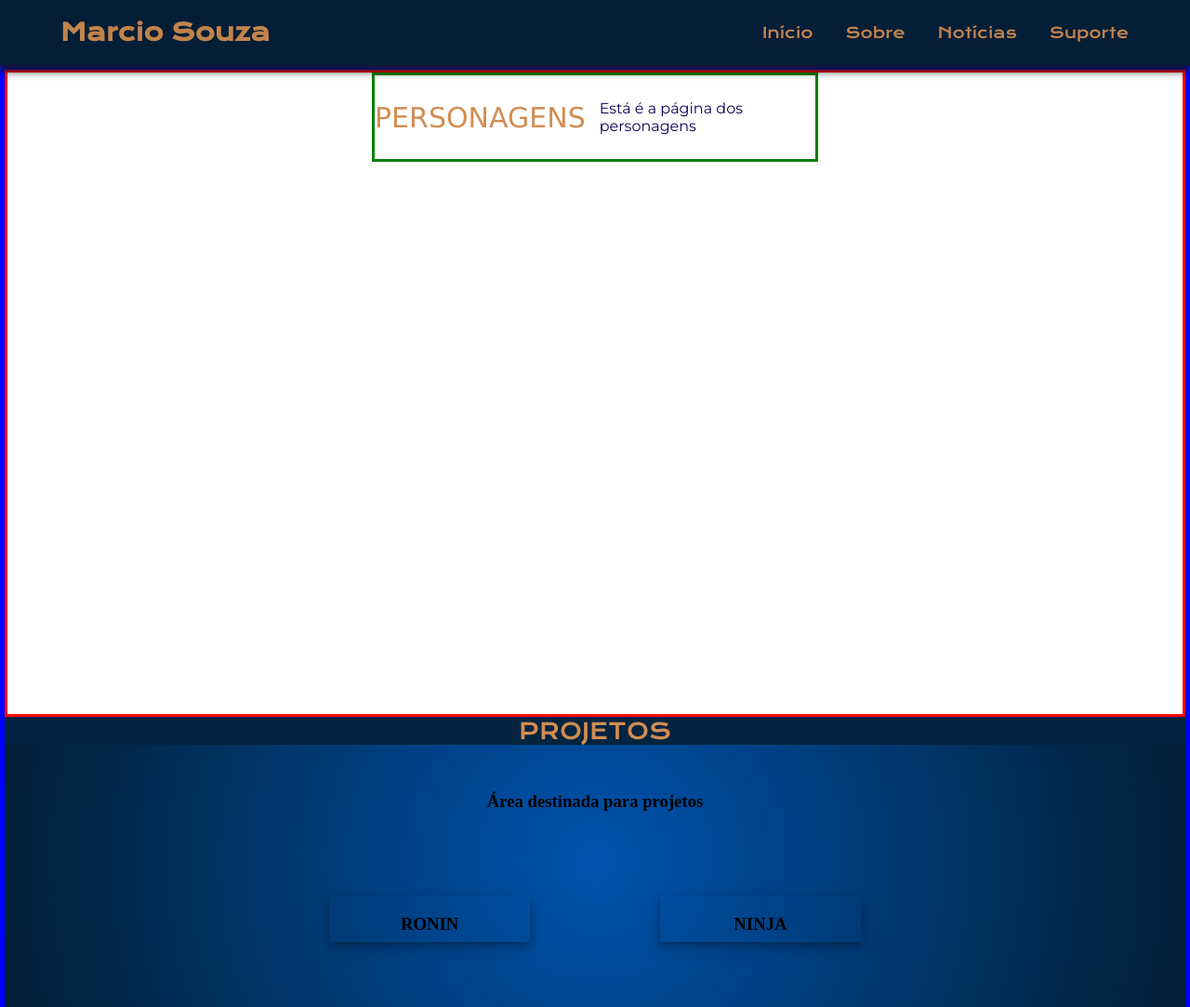
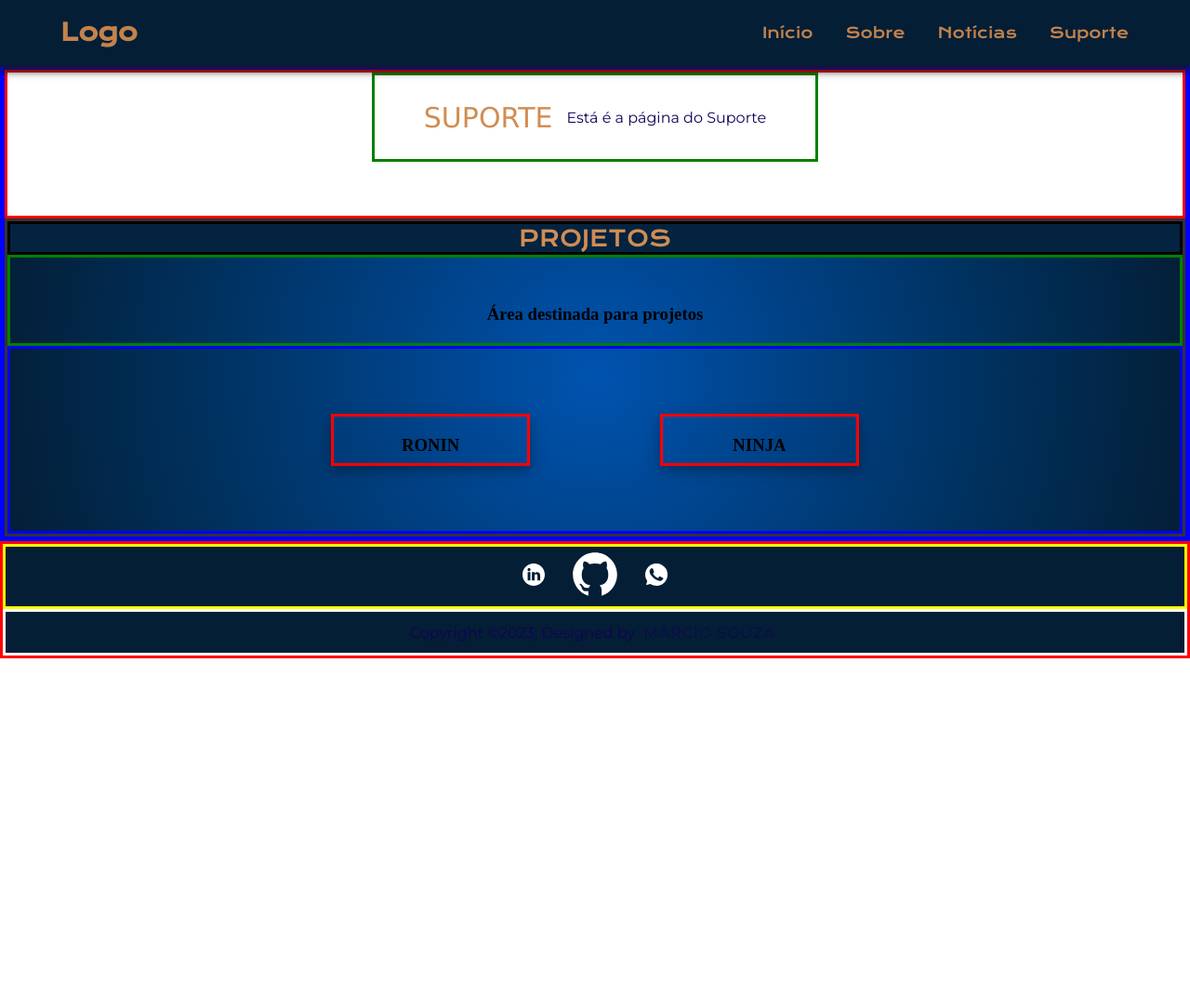
Before and after one commit to MarcioSouzaTI/Game---Page-2, a plain HTML site: page pages/support.html in a window 1280 px wide. Shown: the top 1083 px of the page at 93% size. After the commit the page ends 800 px from the top, so only its background shows below. Drawn offline with nearby package versions, Linux system fonts and the light colour scheme; a script that the page names is missing.

Commit message:
acrescentando páginas

```diff
--- a/pages/support.html
+++ b/pages/support.html
@@ -4,14 +4,18 @@
     <meta charset="UTF-8">
     <meta http-equiv="X-UA-Compatible" content="IE=edge">
     <meta name="viewport" content="width=device-width, initial-scale=1.0">
-    <link rel="stylesheet" href="../index.css">
-    <title>Personagens</title>
+    <link rel="stylesheet" href="../style/menu.css">
+    <link rel="stylesheet" href="../style/support/support.css">
+    <link rel="stylesheet" href="../style/footer.css">
+    <link rel="stylesheet" href="../style/mediaq.css">
+    <link rel="stylesheet" href="../style/page.css">
+    <title>Suporte</title>
 </head>
 <body>
 
     <header class="container-menu">
         <div class="logo">
-            <a href="#">Marcio Souza</a>
+            <a href="#">Logo</a>
         </div>
         <nav class="navbar">
             <ul class="nav-menu">
@@ -32,8 +36,8 @@
         <!-- Primeiro Banner -->
         <div class="main-content">
             <div class="test-page">
-                <h1>PERSONAGENS</h1>
-                <P>Está é a página dos personagens</P>
+                <h1>SUPORTE</h1>
+                <P>Está é a página do Suporte</P>
             </div>
         </div>
 
@@ -59,9 +63,9 @@
     </main>
     <footer class="main-footer">
         <div class="social-cont">
-            <a href=""><img src="assets/linkedin-1.svg" class="contato-img" alt=""></a>
-            <a href=""><img src="assets/icons8-github (2).svg" class="contato-img" alt=""></a>
-            <a href=""><img src="assets/whatsapp-1.svg" class="contato-img" alt=""></a>
+            <a href=""><img src="../assets/linkedin-1.svg" class="contato-img" alt=""></a>
+            <a href=""><img src="../assets/icons8-github (2).svg" class="contato-img" alt=""></a>
+            <a href=""><img src="../assets/whatsapp-1.svg" class="contato-img" alt=""></a>
         </div>
 
         <div class="footer-bottom">
--- /dev/null
+++ b/style/support/support.css
@@ -0,0 +1,78 @@
+/* ---------------------- Primeiro banner da página --------------------- */
+.main-content {
+    display: flex;
+    justify-content: center;
+    width: 100%;
+    height: 20vh;
+    border: solid red 3px;
+}
+.test-page {
+    display: flex;
+    justify-content: center;
+    align-items: center;
+    width: 30rem;
+    height: 6rem;
+    gap: 15px;
+    border: solid green;
+}
+
+/* ----------------------------- Área dos Projetos ------------------------- */
+
+.projetos{
+    display: flex;
+    flex-direction: column;
+    position: relative;
+    background-image: radial-gradient(circle, #0053af, #004185, #00305c, #041e36);
+    border: solid rgb(52, 50, 50);
+
+}
+.projetos-titulo{
+    background: #042340;
+    font-family: 'Krona One', sans-serif;
+    font-size: 1.5rem;
+    border: solid black;
+    width: 100%;
+}
+.projetos-texto{
+    text-align: center;
+    padding-top: 50px;
+    padding-bottom: 20px;
+    border: solid green;
+}
+.projetos-box{
+    display: flex;
+    border: solid blue;
+    flex-wrap: wrap;
+    justify-content: center;
+    padding-bottom: 70px;
+}
+.projetos-box-card{
+    display: block;
+    position: relative;
+    border: solid red;
+    width: 17%;
+    text-align: center;
+    margin: 70px 70px 0 70px;
+    box-shadow: 0 4px 8px 0 rgba(0,0,0,0.2), 0 6px 20px 0 rgba(0,0,0,0.19);
+}
+.projetos-box-card a {
+    display: block;
+}
+.projetos-box-card h3{
+    height: 30px;
+}
+.teste{
+    visibility: hidden;
+    position: absolute;
+    top: 0;
+    background: rgba(255, 255, 255, 0.2);
+    box-shadow: 0 4px 30px rgba(0, 0, 0, 0.1);
+    backdrop-filter: blur(5px);
+    height: 100%;
+    width: 100%;
+    text-align: center;
+    padding-top: 30px;
+}
+.projetos-box-card:hover .teste {
+    visibility: visible;
+}
```
Also changed, not shown: pages/characters.html (+1 -1 lines), pages/equipment.html (+1 -1 lines), 1 other file.
